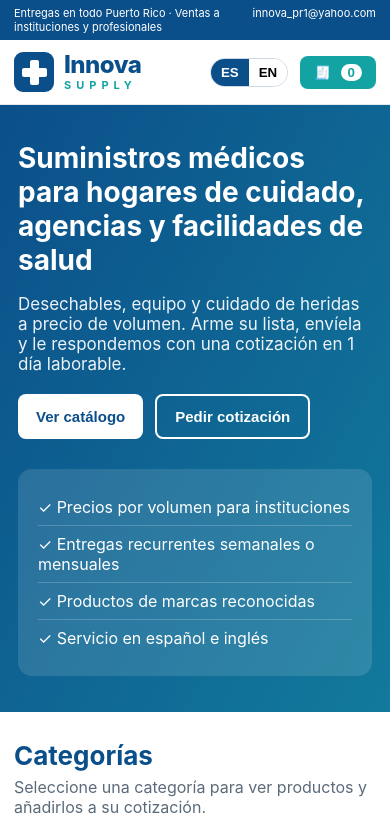
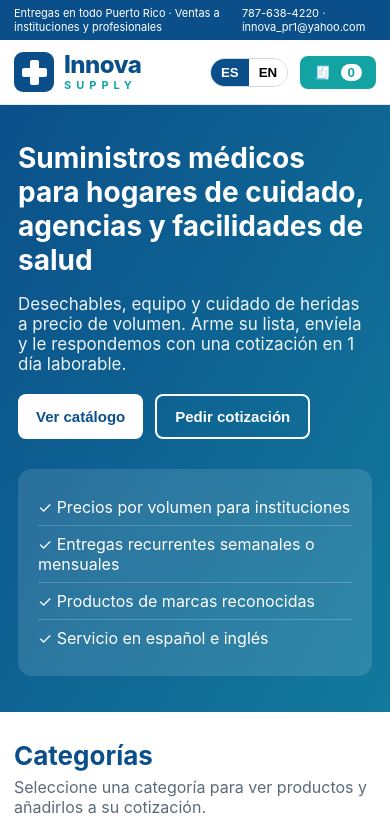
Before and after one commit to RetroPasta/innova-site, a plain HTML site: page index.html in a window 390 px wide. Shown: the top 836 px of the page. Drawn offline with Linux system fonts and the light colour scheme.

Commit message:
Add phone 787-638-4220

```diff
--- a/index.html
+++ b/index.html
@@ -46,7 +46,7 @@ table{width:100%;border-collapse:collapse;font-size:14px}td,th{padding:10px;bord
 .box{border:1px solid #e3e9ef;border-radius:12px;padding:18px}
 @media(max-width:800px){nav{display:none}.hero{grid-template-columns:1fr;padding:36px 18px}.hero h1{font-size:28px}.grid{grid-template-columns:repeat(2,1fr)}.steps,.plist,.pd,.qwrap,footer{grid-template-columns:1fr}.top{font-size:11px;padding:6px 14px}header{padding:12px 14px}section{padding:28px 14px}.qbtn .lbl{display:none}}
 </style></head><body>
-<div class="top"><span data-es="Entregas en todo Puerto Rico · Ventas a instituciones y profesionales" data-en="Delivery across Puerto Rico · Sales to facilities and professionals"></span><span>innova_pr1@yahoo.com</span></div>
+<div class="top"><span data-es="Entregas en todo Puerto Rico · Ventas a instituciones y profesionales" data-en="Delivery across Puerto Rico · Sales to facilities and professionals"></span><span><a href="tel:+17876384220">787-638-4220</a> · innova_pr1@yahoo.com</span></div>
 <header><a class="logo" href="#" onclick="return go('home')" aria-label="Innova Supply"><span class="mark"></span><span><div class="t1">Innova</div><div class="t2">SUPPLY</div></span></a>
 <nav><a href="#" onclick="go('home')" data-es="Inicio" data-en="Home"></a><a href="#" onclick="go('cat')" data-es="Catálogo" data-en="Catalog"></a><a href="#" onclick="go('home','how')" data-es="Cómo cotizar" data-en="How quotes work"></a><a href="#" onclick="go('home','about')" data-es="Nosotros" data-en="About"></a></nav>
 <div class="hright"><div class="lang"><button id="bes" onclick="setLang('es')">ES</button><button id="ben" onclick="setLang('en')">EN</button></div>
@@ -95,7 +95,7 @@ table{width:100%;border-collapse:collapse;font-size:14px}td,th{padding:10px;bord
 <div class="note" data-es="Solo entregas dentro de Puerto Rico. Los precios finales incluyen el IVU de 11.5% cuando aplique. No vendemos productos que requieren receta." data-en="Delivery within Puerto Rico only. Final prices include the 11.5% PR sales tax (IVU) where it applies. We don't sell prescription items."></div>
 </div></div></section></div>
 
-<footer><div><b>Innova Supply</b><br><span data-es="Puerto Rico" data-en="Puerto Rico"></span><br><a href="mailto:innova_pr1@yahoo.com" style="text-decoration:underline">innova_pr1@yahoo.com</a></div><div><b data-es="Clientes" data-en="Customers"></b><br><span data-es="Hogares de cuidado · Hogares sustitutos · Centros de cuidado diurno · Agencias de cuidado en el hogar · Hospicios · Centros de diálisis" data-en="Care homes · Substitute homes · Adult day centers · Home-care agencies · Hospices · Dialysis centers"></span></div><div><b data-es="Cotizaciones" data-en="Quotes"></b><br><span data-es="Respondemos en 1 día laborable. Entregas solo en Puerto Rico." data-en="We reply within 1 business day. Delivery within Puerto Rico only."></span><br><span style="opacity:.7">© 2026 Innova Supply · innova.supply</span></div></footer>
+<footer><div><b>Innova Supply</b><br><span data-es="Puerto Rico" data-en="Puerto Rico"></span><br><a href="tel:+17876384220" style="text-decoration:underline">787-638-4220</a><br><a href="mailto:innova_pr1@yahoo.com" style="text-decoration:underline">innova_pr1@yahoo.com</a></div><div><b data-es="Clientes" data-en="Customers"></b><br><span data-es="Hogares de cuidado · Hogares sustitutos · Centros de cuidado diurno · Agencias de cuidado en el hogar · Hospicios · Centros de diálisis" data-en="Care homes · Substitute homes · Adult day centers · Home-care agencies · Hospices · Dialysis centers"></span></div><div><b data-es="Cotizaciones" data-en="Quotes"></b><br><span data-es="Respondemos en 1 día laborable. Entregas solo en Puerto Rico." data-en="We reply within 1 business day. Delivery within Puerto Rico only."></span><br><span style="opacity:.7">© 2026 Innova Supply · innova.supply</span></div></footer>
 
 <script>
 const CATS=[
```
